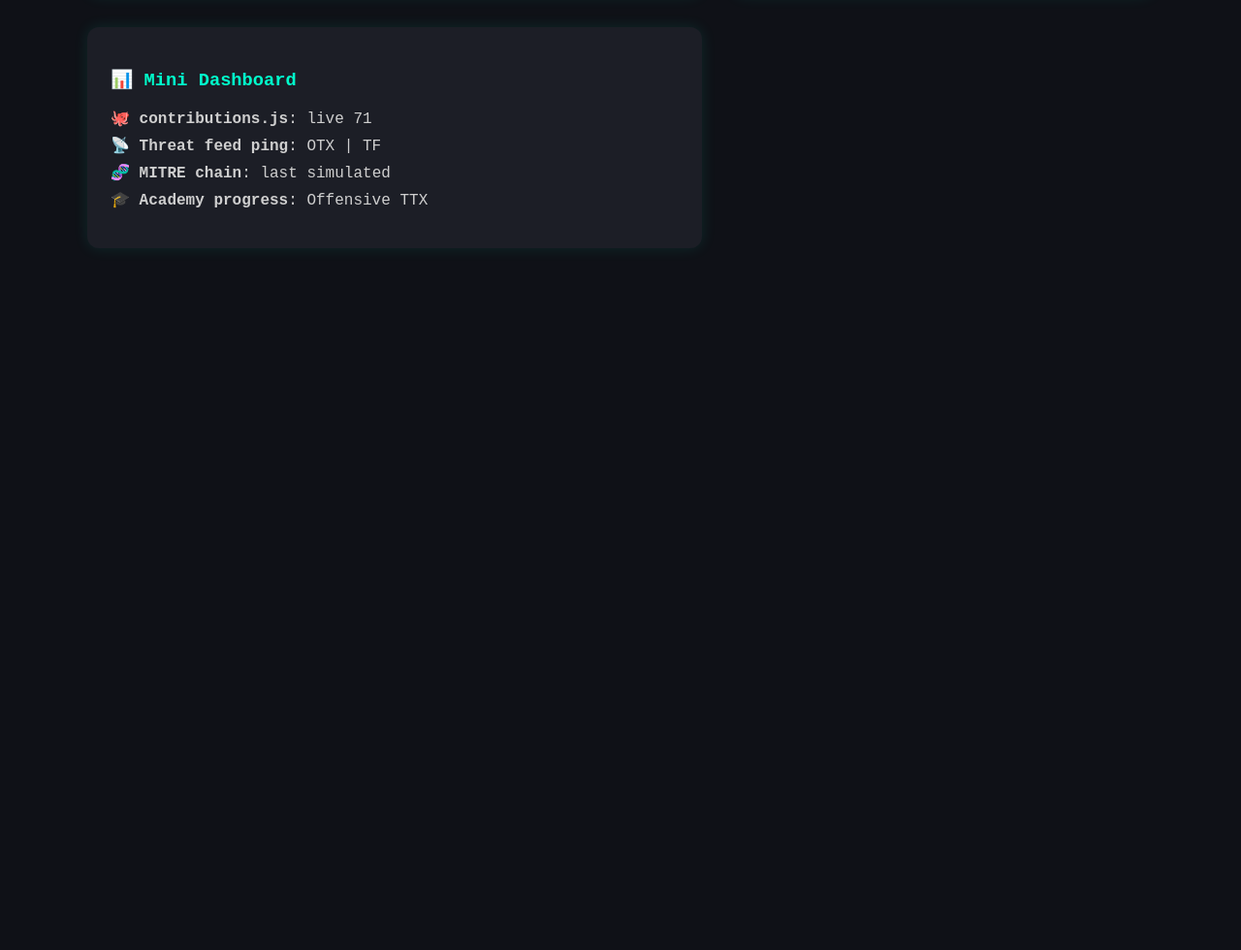
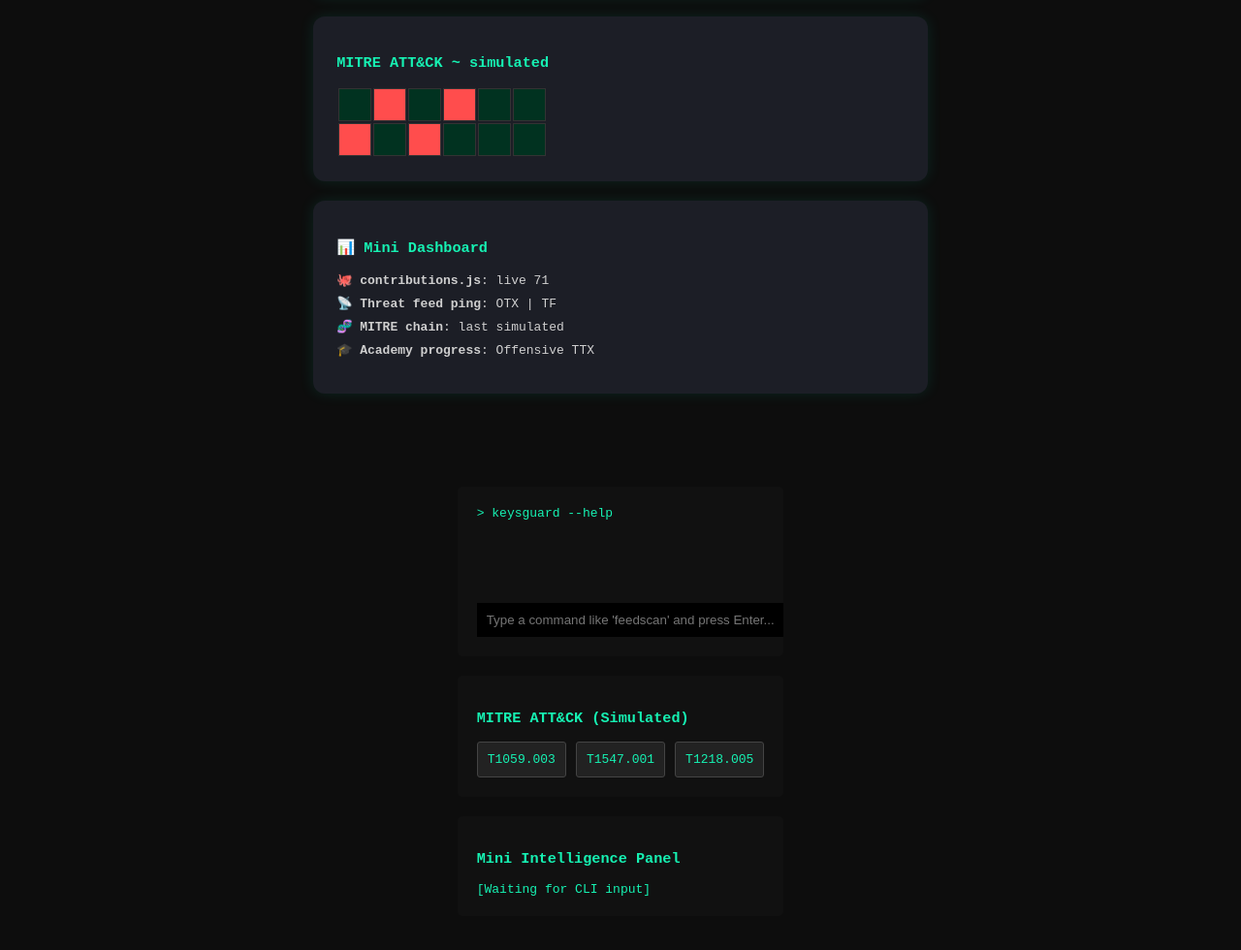
Before and after one commit to vVv-Keys/vVv-Keys, a plain HTML site: page docs/index.html in a window 1280 px wide. Shown: the part 505-1485 px from the top of the page at 97% size. Before the commit the page ends 800 px from the top, so only its background shows below. Drawn offline with Linux system fonts and the light colour scheme.

Commit message:
Update index.html

```diff
--- a/docs/index.html
+++ b/docs/index.html
@@ -114,3 +114,37 @@
   </div>
 </body>
 </html>
+
+<!DOCTYPE html>
+<html lang="en">
+<head>
+  <meta charset="UTF-8" />
+  <meta name="viewport" content="width=device-width, initial-scale=1.0"/>
+  <title>GhostSec Mini Dashboard</title>
+  <link rel="stylesheet" href="dashboard.css" />
+</head>
+<body>
+  <div class="container">
+    <div class="cli-box">
+      <div id="cli-output">> keysguard --help<br/></div>
+      <input id="cli-input" type="text" placeholder="Type a command like 'feedscan' and press Enter..." autofocus />
+    </div>
+
+    <div class="mitre-map">
+      <h3>MITRE ATT&CK (Simulated)</h3>
+      <div id="mitre-grid">
+        <!-- TTP Cells -->
+        <div class="ttp-cell" data-ttp="T1059.003">T1059.003</div>
+        <div class="ttp-cell" data-ttp="T1547.001">T1547.001</div>
+        <div class="ttp-cell" data-ttp="T1218.005">T1218.005</div>
+      </div>
+    </div>
+
+    <div class="mini-panel">
+      <h3>Mini Intelligence Panel</h3>
+      <div id="threat-status">[Waiting for CLI input]</div>
+    </div>
+  </div>
+  <script src="dashboard.js"></script>
+</body>
+</html>
```
